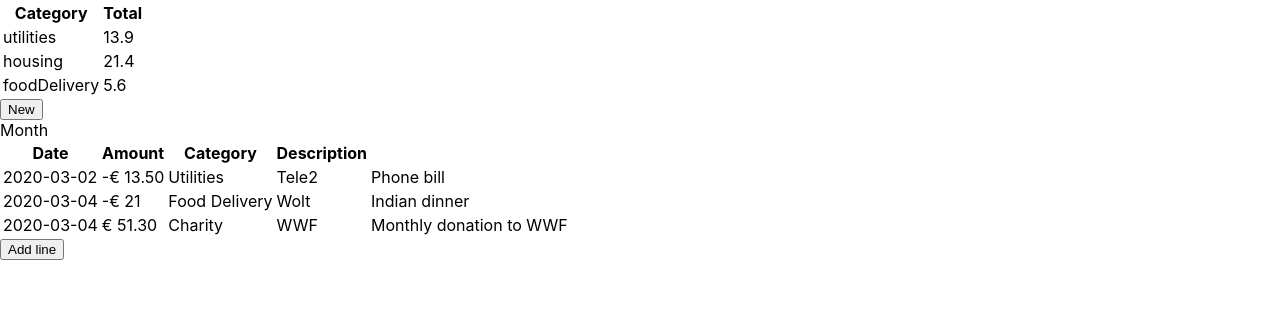
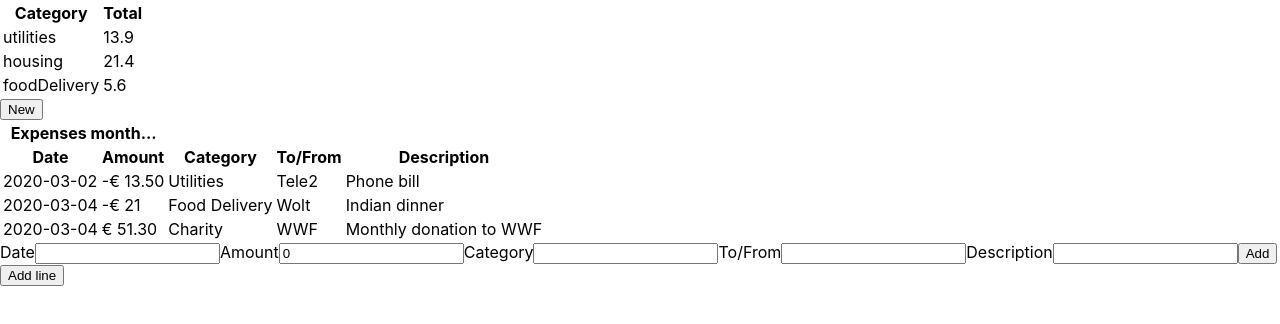
Before and after one commit to sturmer/capital, a React (Create React App) app: page / in a window 1280 px wide. Both pictures are taken after a click on the button "Add line". Shown: the top 324 px of the page. Built offline with nearby package versions, Linux system fonts and the light colour scheme.

Commit message:
Allow creation of expense line (no checks)

```diff
--- a/package.json
+++ b/package.json
@@ -8,7 +8,8 @@
     "@testing-library/user-event": "^7.2.1",
     "react": "^16.13.1",
     "react-dom": "^16.13.1",
-    "react-scripts": "3.4.1"
+    "react-scripts": "3.4.1",
+    "uuid": "^7.0.3"
   },
   "scripts": {
     "start": "react-scripts start",
--- a/src/App.js
+++ b/src/App.js
@@ -2,13 +2,13 @@ import React from "react";
 
 import "./App.css";
 import { CategoryPanel } from "./Category";
-import { MonthHistory } from "./MonthHistory";
+import { MonthHistoryPanel } from "./MonthHistoryPanel";
 
 const App = () => {
   return (
     <>
       <CategoryPanel />
-      <MonthHistory />
+      <MonthHistoryPanel />
     </>
   );
 };
--- a/src/MonthHistory.js
+++ b/src/MonthHistoryPanel.js
@@ -1,4 +1,5 @@
 import React, { useState } from "react";
+import { NewExpenseLineForm } from "./NewExpenseLineForm";
 
 const currency = "€";
 
@@ -29,19 +30,24 @@ const initialExpenses = [
   }
 ];
 
-const MonthHistory = () => {
+const MonthHistoryPanel = () => {
   // TODO init from DB
   const [expenses, setExpenses] = useState(initialExpenses);
+  const [showForm, setShowForm] = useState(false);
 
   return (
     <>
-      <div>Month</div>
       <table>
         <thead>
+          <tr>
+            <th colSpan="2">Expenses month...</th>
+          </tr>
+
           <tr>
             <th>Date</th>
             <th>Amount</th>
             <th>Category</th>
+            <th>To/From</th>
             <th>Description</th>
           </tr>
         </thead>
@@ -58,7 +64,15 @@ const MonthHistory = () => {
           ))}
         </tbody>
       </table>
-      <button>Add line</button>
+      {showForm && (
+        <NewExpenseLineForm
+          handleVisibility={setShowForm}
+          handleExpenses={setExpenses}
+          currentExpenses={expenses}
+        />
+      )}
+
+      <button onClick={() => setShowForm(!showForm)}>Add line</button>
     </>
   );
 };
@@ -75,4 +89,4 @@ const ExpenseDetail = props => {
   );
 };
 
-export { MonthHistory };
+export { MonthHistoryPanel };
--- /dev/null
+++ b/src/NewExpenseLineForm.js
@@ -0,0 +1,107 @@
+import React, { useState } from "react";
+import { v4 as uuidV4 } from "uuid";
+
+const NewExpenseLineForm = props => {
+  const [date, setDate] = useState("");
+  const [amount, setAmount] = useState("0");
+  const [category, setCategory] = useState(""); // TODO need to check the category belongs to the existing ones
+  const [toFrom, setToFrom] = useState("");
+  const [description, setDescription] = useState("");
+
+  // TODO refactor and don't repeat handleXXX = event => setXXX(event.target.value)
+  //   const handlers = {
+  //     date: setDate,
+  //     amount: setAmount
+  //   };
+
+  //   const handle = (propName, event) => {
+  //     handlers[propName](event.target.value);
+  //   };
+
+  const handleDateChange = event => {
+    // TODO format date
+    setDate(event.target.value);
+  };
+
+  const handleAmountChange = event => {
+    // format amount with currency
+    setAmount(event.target.value);
+  };
+
+  const handleCategoryChange = event => {
+    setCategory(event.target.value);
+  };
+
+  const handleToFromChange = event => {
+    setToFrom(event.target.value);
+  };
+
+  const handleDescriptionChange = event => {
+    setDescription(event.target.value);
+  };
+
+  const handleLineSubmit = event => {
+    // Hide form
+    props.handleVisibility(false);
+
+    // add row with category
+    addExpenseToHistory(date, amount, category, toFrom, description);
+
+    event.preventDefault(); // crucial, or the whole page would be reloaded
+  };
+
+  const addExpenseToHistory = _event => {
+    props.handleExpenses([
+      ...props.currentExpenses,
+      { id: uuidV4(), date, amount, category, toFrom, description }
+    ]);
+  };
+
+  return (
+    <form onSubmit={handleLineSubmit}>
+      <label htmlFor="expenseLineDate">Date</label>
+      <input
+        type="text"
+        name="expenseLineDate"
+        value={date}
+        onChange={handleDateChange}
+      ></input>
+
+      <label htmlFor="expenseLineAmount">Amount</label>
+      <input
+        type="text"
+        name="expenseLineAmount"
+        value={amount}
+        onChange={handleAmountChange}
+      ></input>
+
+      <label htmlFor="expenseLineCategory">Category</label>
+      <input
+        type="text"
+        name="expenseLineCategory"
+        value={category}
+        onChange={handleCategoryChange}
+      ></input>
+
+      <label htmlFor="expenseLineToFrom">To/From</label>
+      <input
+        type="text"
+        name="expenseLineToFrom"
+        value={toFrom}
+        onChange={handleToFromChange}
+      ></input>
+
+      <label htmlFor="expenseLineDescription">Description</label>
+      <input
+        type="text"
+        name="expenseLineDescription"
+        value={description}
+        onChange={handleDescriptionChange}
+      ></input>
+
+      <button>Add</button>
+    </form>
+  );
+};
+
+export { NewExpenseLineForm };
```
Also changed, not shown: 1 other file (tests, documents, lock files or other folders).
